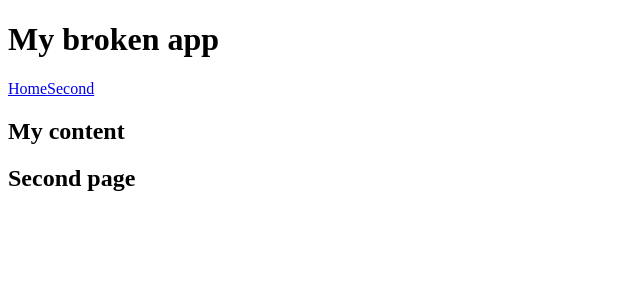
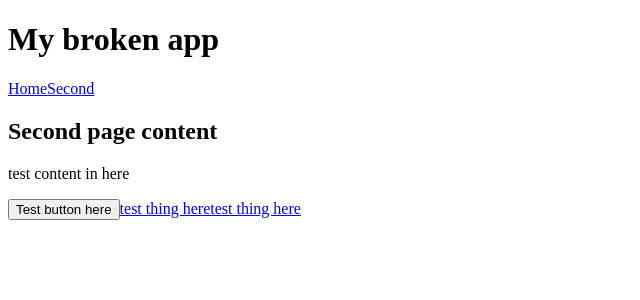
Before and after one commit to jhackett1/parcel-ssr-starter-kit, a React app: page /second in a window 1280 px wide. Shown: the top 300 px of the page, without its empty margins (0-640 px from the left). Built offline with nearby package versions, Linux system fonts and the light colour scheme; the HTML template or start-up script is replaced by a standard one.

Commit message:
blunt, rude accessibleroute component

```diff
--- /dev/null
+++ b/src/shared/AccessibleRoute.jsx
@@ -0,0 +1,37 @@
+import React, {useEffect, useRef} from "react"
+import { Route } from "react-router-dom"
+
+// const FocusOnMount = ({children}) => {
+//     const ref = useRef(null)
+//     useEffect(()=>{ref.current.focus()},[])
+//     return(
+//         <div ref={ref} tabIndex="-1" style={{
+//             outline: "0 !important"
+//         }}>
+//             {children}
+//         </div>
+//     )
+// }
+
+class FocusOnMount extends React.Component {
+    componentDidUpdate() {
+        this.node.focus()
+    }
+    render() {
+        return (
+            <div ref={n => this.node = n} tabIndex="-1">
+                {this.props.children}
+            </div>
+        )
+    }
+}
+
+const AccessibleRoute = (props) =>
+    <Route path={props.path} render={() => (
+        <FocusOnMount>
+            <Route {...props}/>
+        </FocusOnMount>
+    )}/>
+
+
+export default AccessibleRoute
--- a/src/shared/App.jsx
+++ b/src/shared/App.jsx
@@ -1,5 +1,6 @@
 import React from "react"
-import { Route, Link } from "react-router-dom"
+import { Switch, Link } from "react-router-dom"
+import AccessibleRoute from "./AccessibleRoute"
 
 import Home from "./Home"
 import Second from "./Second"
@@ -9,10 +10,10 @@ const App = () =>
         <h1>My broken app</h1>
         <Link to="/">Home</Link>
         <Link to="/second">Second</Link>
-
-        <Route component={Home} path="/"/>
-        <Route component={Second} path="/second"/>
-
+        <Switch>
+            <AccessibleRoute component={Second} path="/second"/>
+            <AccessibleRoute component={Home} path="/"/>
+        </Switch>
     </>
 
 export default App
--- a/src/shared/Home.jsx
+++ b/src/shared/Home.jsx
@@ -1,6 +1,11 @@
 import React from "react"
 
 const Home = () =>
-    <h2>My content</h2>
+    <>
+        <h2>Home page content</h2>
+        <p>test content in here</p>
+        <a href="#">test thing here</a>
+        <a href="#">test thing here</a>
+    </>
 
 export default Home
--- a/src/shared/Second.jsx
+++ b/src/shared/Second.jsx
@@ -3,7 +3,11 @@ import fetch from "isomorphic-unfetch"
 
 const Second = () =>
     <>
-        <h2>Second page</h2>
+        <h2>Second page content</h2>
+        <p>test content in here</p>
+        <button>Test button here</button>
+        <a href="#">test thing here</a>
+        <a href="#">test thing here</a>
     </>
 
     // fetch("/api")
```
